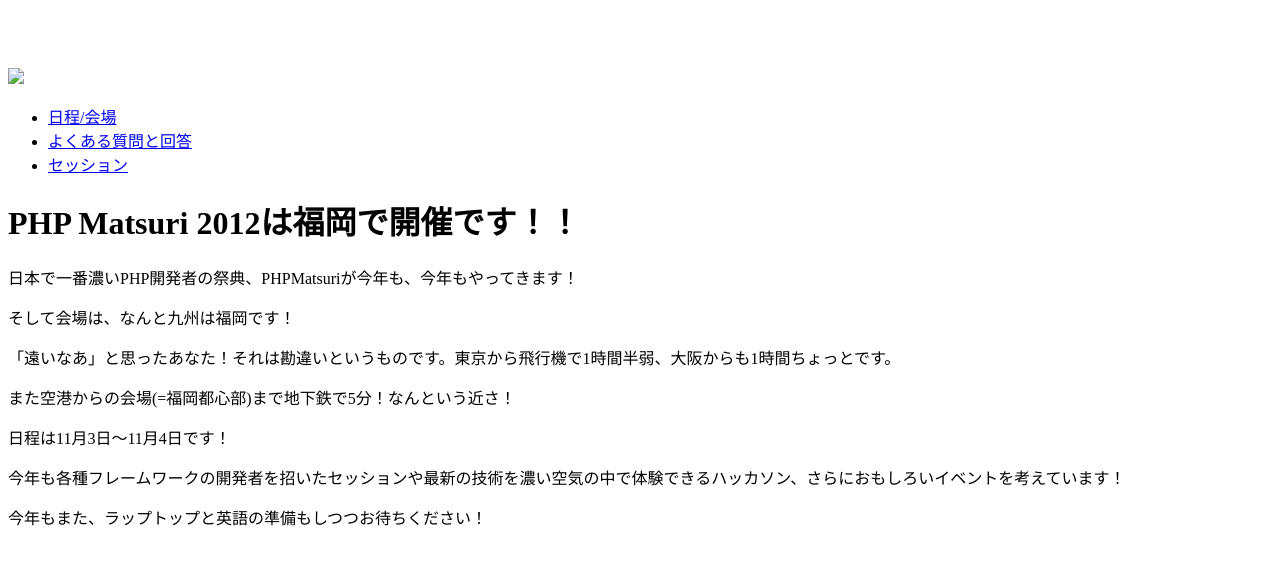
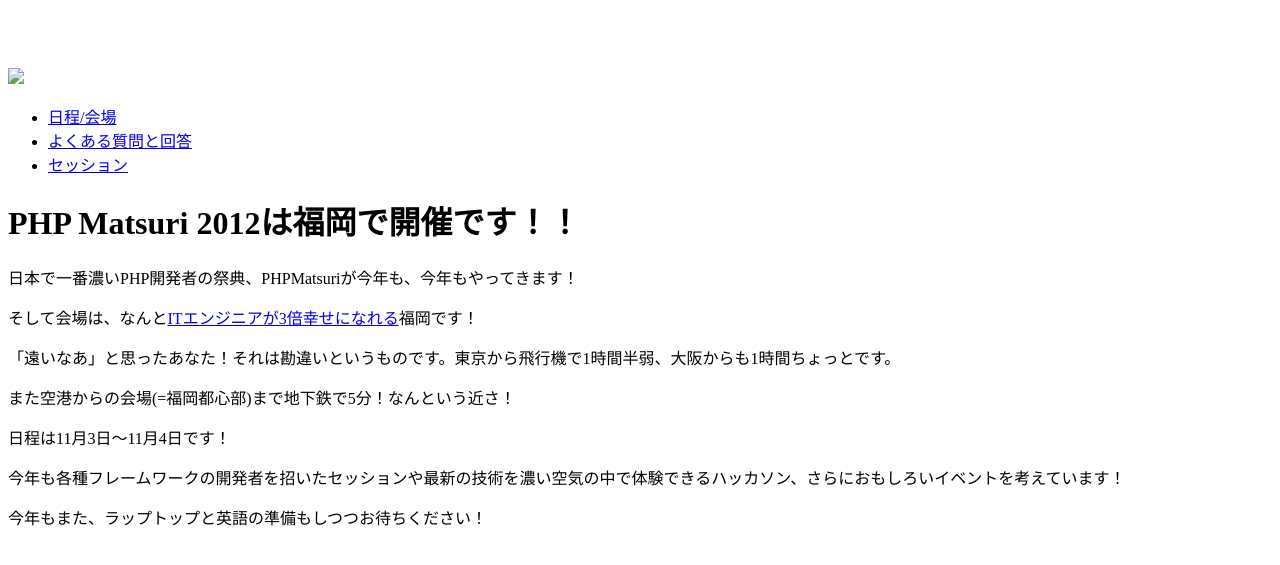
Before and after one commit to phpmatsuri/2012, a Jekyll site: the page built from _posts/2012-09-03-open.md, in a window 1280 px wide. Shown: the top 565 px of the page. Built offline with Jekyll 4.4.1, drawn with Linux system fonts in a browser that asks for light colours.

Commit message:
デザイン調整

```diff
--- a/_layouts/post.html
+++ b/_layouts/post.html
@@ -18,6 +18,7 @@
             body {
             padding-top: 60px;
             padding-bottom: 40px;
+            min-height: 600px;
             background-image: url(img/background.png);
             background-repeat: no-repeat;
             background-position: right bottom;
--- a/_posts/2012-09-03-open.md
+++ b/_posts/2012-09-03-open.md
@@ -8,7 +8,7 @@
 
 日本で一番濃いPHP開発者の祭典、PHPMatsuriが今年も、今年もやってきます！
 
-そして会場は、なんと九州は福岡です！
+そして会場は、なんと[ITエンジニアが3倍幸せになれる](http://matome.naver.jp/odai/2130802398062510301)福岡です！
 
 「遠いなあ」と思ったあなた！それは勘違いというものです。東京から飛行機で1時間半弱、大阪からも1時間ちょっとです。
 
```
